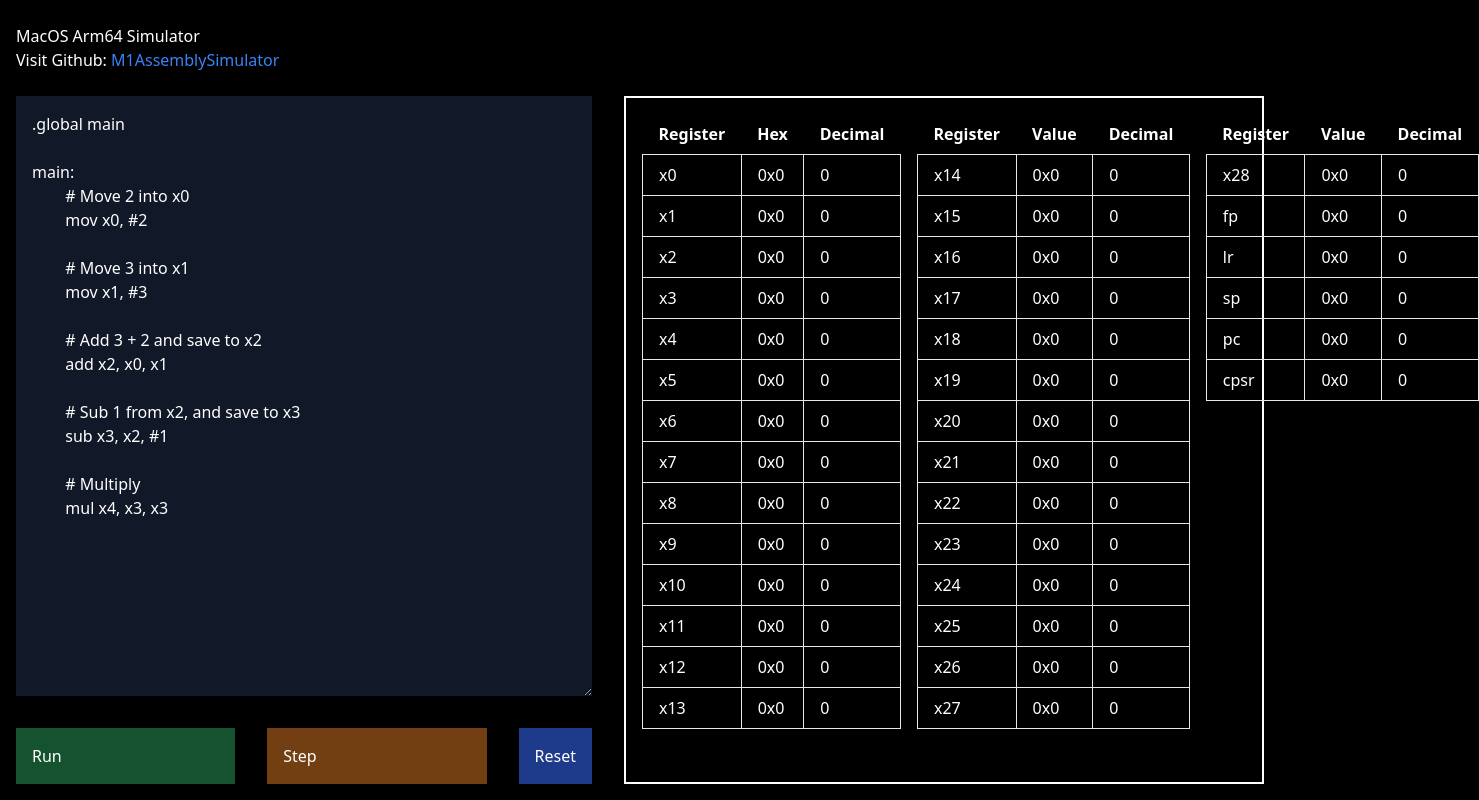
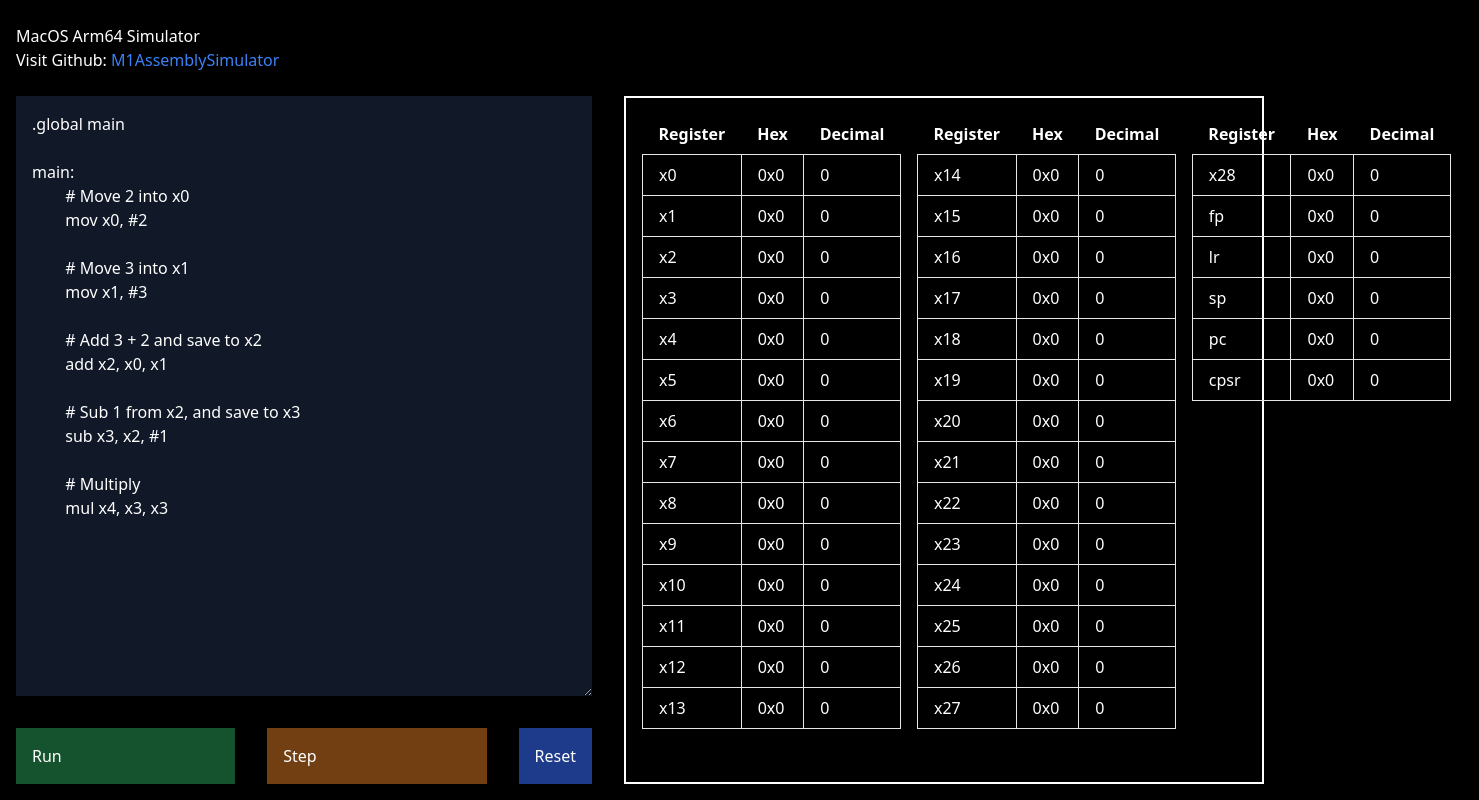
Before and after one commit to KonstantinBelenko/M1AssemblySimulator, a website built with webpack: page index.html in a window 1280 px wide. Shown: the whole page, 1479 px wide, since content can reach past the window. Built offline with nearby package versions, Linux system fonts and the light colour scheme.

Commit message:
renamed bad column names

```diff
--- a/index.html
+++ b/index.html
@@ -193,7 +193,7 @@
                 <thead>
                     <tr>
                         <th class="px-4 py-2">Register</th>
-                        <th class="px-4 py-2">Value</th>
+                        <th class="px-4 py-2">Hex</th>
                         <th class="px-4 py-2">Decimal</th>
                     </tr>
                 </thead>
@@ -274,7 +274,7 @@
                 <thead>
                     <tr>
                         <th class="px-4 py-2">Register</th>
-                        <th class="px-4 py-2">Value</th>
+                        <th class="px-4 py-2">Hex</th>
                         <th class="px-4 py-2">Decimal</th>
                     </tr>
                 </thead>
```
